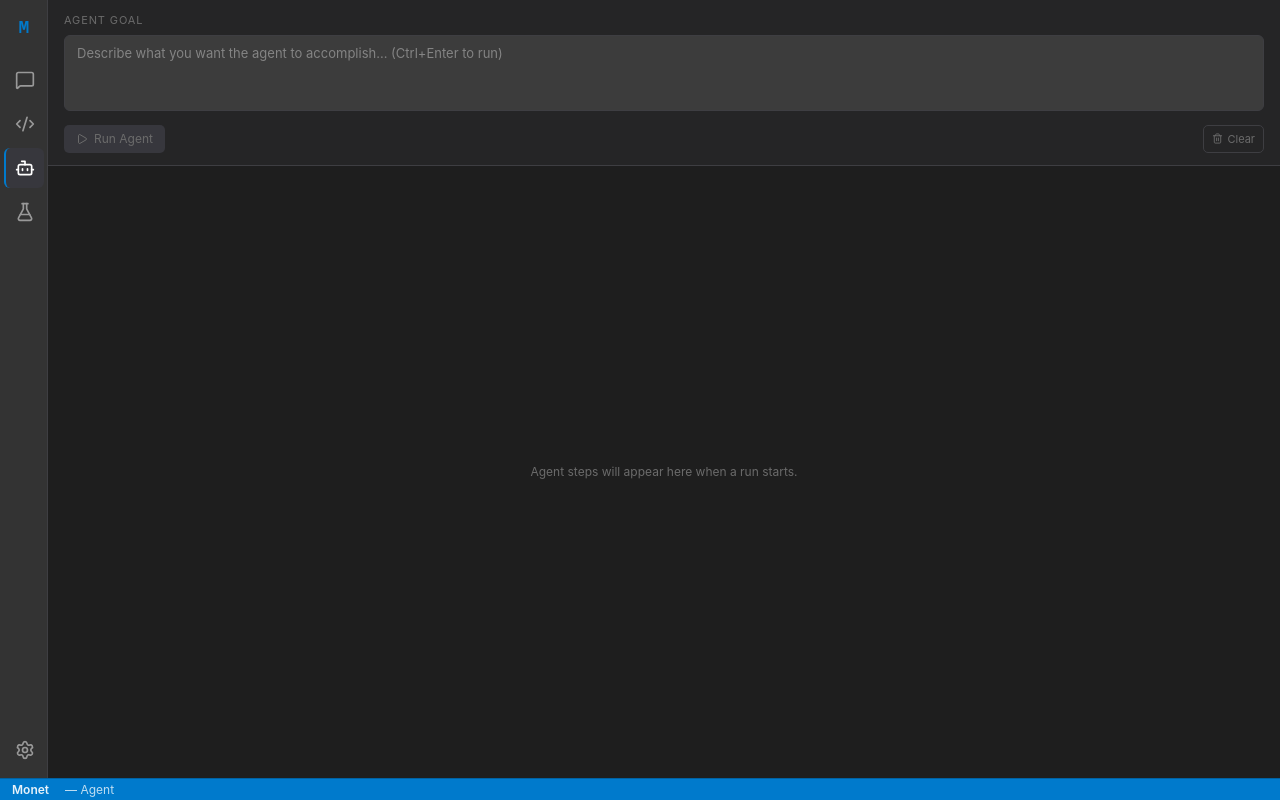
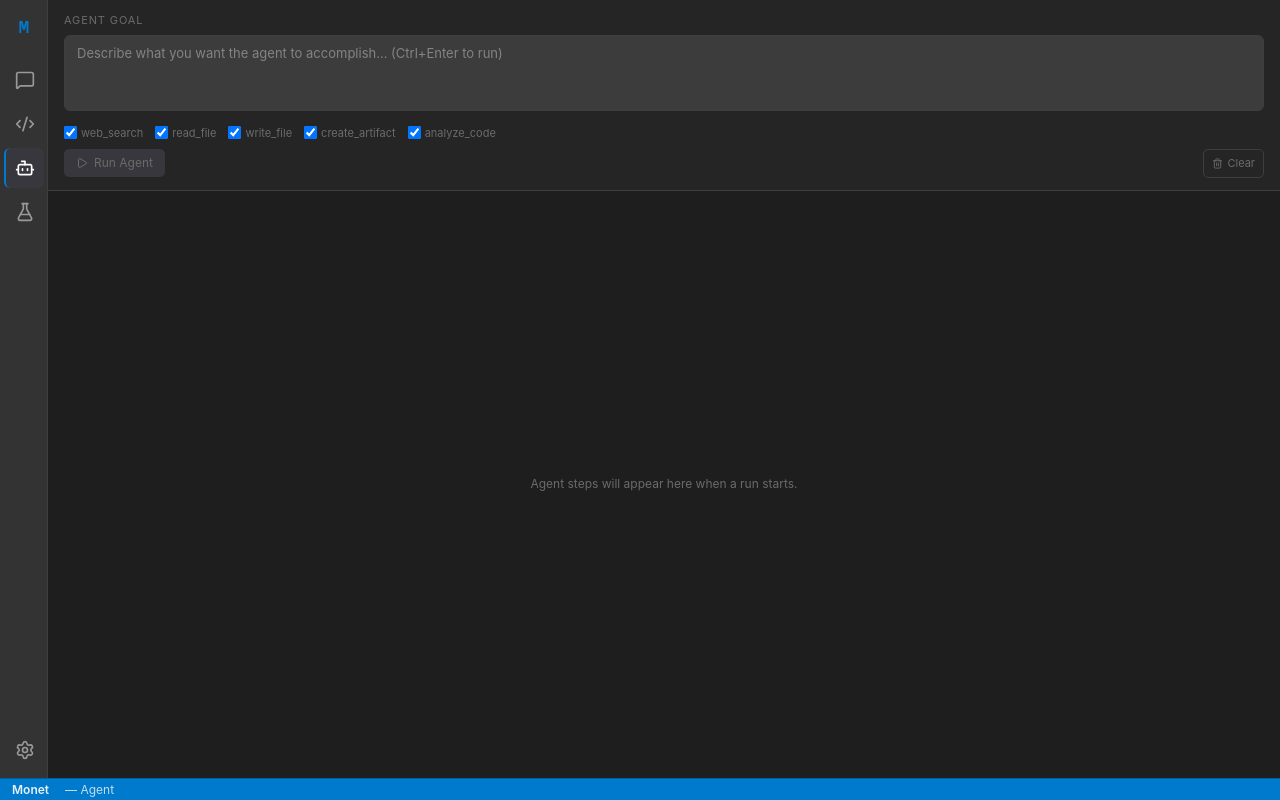
Before and after one commit to southwestmogrown/monet, a Next.js app: page /agent in a window 1280 px wide. Built offline with nearby package versions, Linux system fonts and the light colour scheme.

Commit message:
feat: add per-run tool permission checkboxes to AgentTaskInput
Co-authored-by: southwestmogrown <76767429+southwestmogrown@users.noreply.github.com>

```diff
--- a/package.json
+++ b/package.json
@@ -32,6 +32,6 @@
     "@types/react": "^19",
     "@types/react-dom": "^19",
     "tailwindcss": "^4",
-    "typescript": "^5"
+    "typescript": "5.9.3"
   }
 }
--- a/src/components/agent/AgentPanel.tsx
+++ b/src/components/agent/AgentPanel.tsx
@@ -20,7 +20,7 @@ export function AgentPanel() {
       }}
     >
       <AgentTaskInput
-        onRun={runAgent}
+        onRun={(goal, enabledTools) => runAgent(goal, undefined, enabledTools)}
         onCancel={cancelAgent}
         onClear={clearRun}
         isRunning={isRunning}
--- a/src/components/agent/AgentTaskInput.tsx
+++ b/src/components/agent/AgentTaskInput.tsx
@@ -1,11 +1,13 @@
 "use client";
 
-import { useState, KeyboardEvent } from "react";
+import { useState, useEffect, KeyboardEvent } from "react";
 import { Play, Square, Trash2 } from "lucide-react";
 import { Spinner } from "@/components/ui/Spinner";
+import { useSettingsStore, ALL_AGENT_TOOLS } from "@/stores/settings-store";
+import type { AgentToolName } from "@/types/agent";
 
 interface AgentTaskInputProps {
-  onRun: (goal: string) => void;
+  onRun: (goal: string, enabledTools: AgentToolName[]) => void;
   onCancel: () => void;
   onClear: () => void;
   isRunning: boolean;
@@ -18,6 +20,13 @@ export function AgentTaskInput({
   isRunning,
 }: AgentTaskInputProps) {
   const [goal, setGoal] = useState("");
+  const [enabledTools, setEnabledTools] = useState<AgentToolName[]>(
+    () => useSettingsStore.getState().agentToolDefaults
+  );
+
+  useEffect(() => {
+    useSettingsStore.persist.rehydrate();
+  }, []);
 
   const handleKeyDown = (e: KeyboardEvent<HTMLTextAreaElement>) => {
     if (e.key === "Enter" && (e.metaKey || e.ctrlKey)) {
@@ -28,8 +37,14 @@ export function AgentTaskInput({
 
   const handleRun = () => {
     if (!goal.trim() || isRunning) return;
-    onRun(goal.trim());
+    onRun(goal.trim(), enabledTools);
     setGoal("");
+  };
+
+  const toggleTool = (tool: AgentToolName) => {
+    setEnabledTools((prev) =>
+      prev.includes(tool) ? prev.filter((t) => t !== tool) : [...prev, tool]
+    );
   };
 
   return (
@@ -74,6 +89,30 @@ export function AgentTaskInput({
           boxSizing: "border-box",
         }}
       />
+      <div
+        style={{
+          display: "flex",
+          flexWrap: "wrap",
+          gap: 12,
+          marginTop: 8,
+          fontSize: 11,
+          color: "var(--text-muted)",
+        }}
+      >
+        {ALL_AGENT_TOOLS.map((tool) => (
+          <label
+            key={tool}
+            style={{ display: "flex", alignItems: "center", gap: 4, cursor: "pointer" }}
+          >
+            <input
+              type="checkbox"
+              checked={enabledTools.includes(tool)}
+              onChange={() => toggleTool(tool)}
+            />
+            {tool}
+          </label>
+        ))}
+      </div>
       <div
         style={{
           display: "flex",
```
Also changed, not shown: 1 other file (tests, documents, lock files or other folders).
